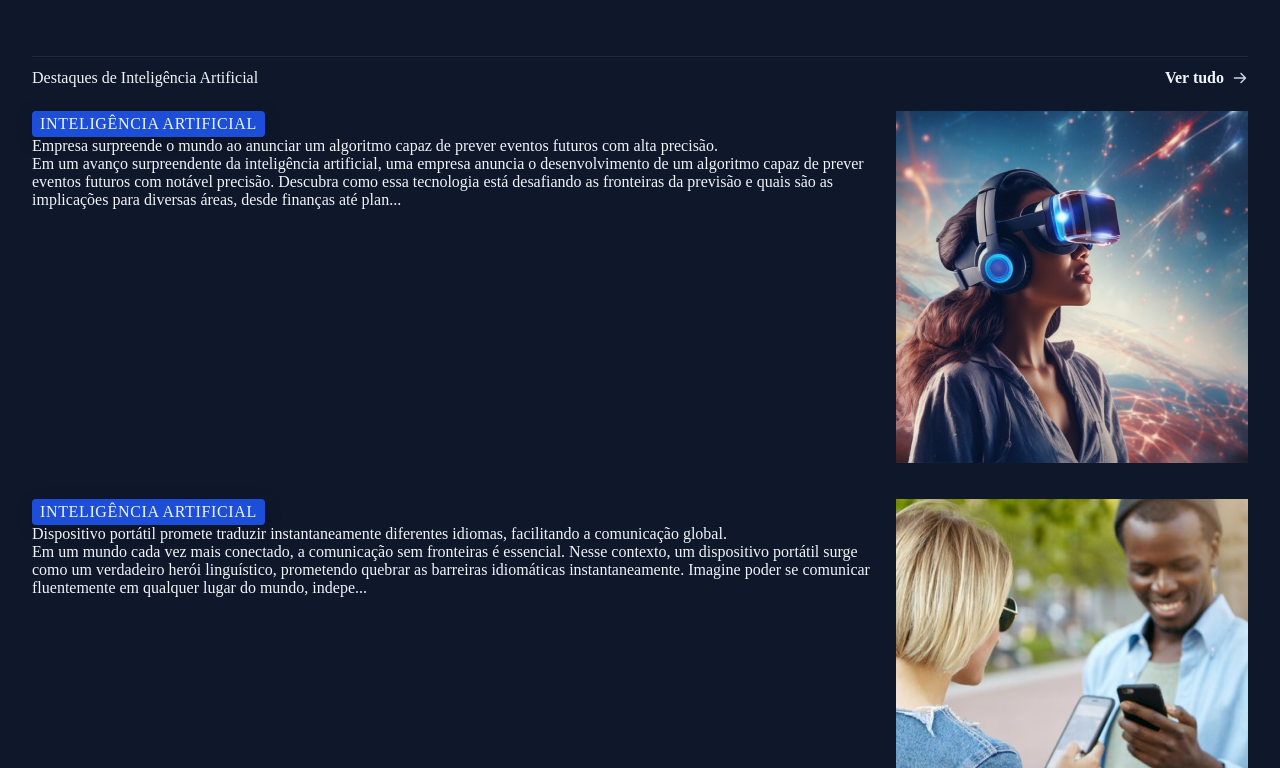
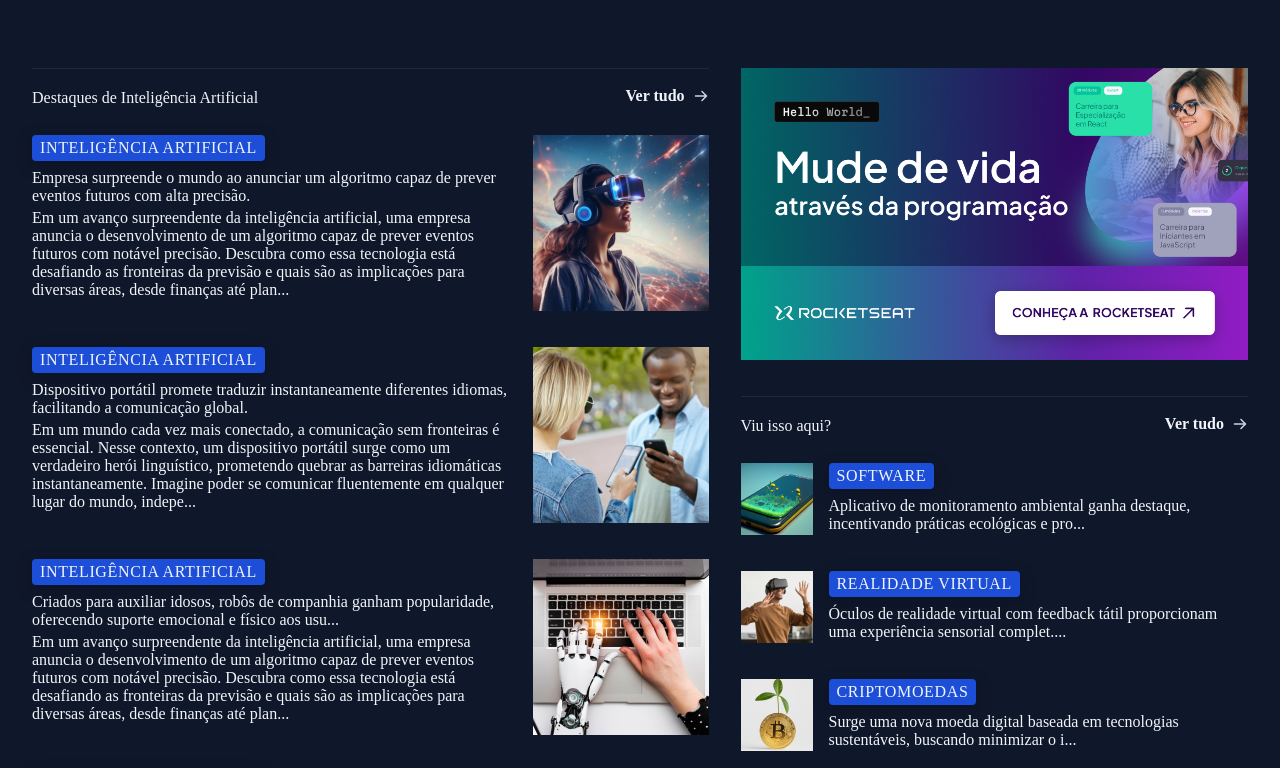
Before and after one commit to EduardoCosta76/fullstack-projeto-portal-de-noticias, a plain HTML site: page index.html in a window 1280 px wide. Shown: the part 980-1748 px from the top of the page. Drawn offline with Linux system fonts and the light colour scheme.

Commit message:
estilizando os ultimos cards

```diff
--- a/index.html
+++ b/index.html
@@ -185,7 +185,7 @@
             </div>
         </section>
 
-        <div>
+        <aside>
             <div id="ads">
                 <img src="assets/Ads.png" alt="">
             </div>
@@ -263,7 +263,7 @@
                     </article>
                 </div>
             </section>
-        </div>
+        </aside>
     </main>
 </body>
 
--- a/styles/global.css
+++ b/styles/global.css
@@ -50,8 +50,20 @@ img {
 }
 
 main {
-    margin-top: 40px;
-    gap: 80px;
+
+    margin-block: 40px;
+    row-gap: 80px;
+    column-gap: 32px;
+
+    grid-template-columns: 2fr 1.5fr;
+
+    grid-template-areas: "featured featured"
+    "weekly weekly"
+    "ai aside";
+
+
+
+
 }
 
 .content-tag {
--- a/styles/sections.css
+++ b/styles/sections.css
@@ -20,6 +20,7 @@ section header {
 }
 
 #featured {
+    grid-area: featured;
     img {
         height: 100%;
         object-fit: cover;
@@ -63,7 +64,7 @@ section header {
 
 #weekly {
 
-
+    grid-area: weekly;
 
     &>div {
         grid-template-columns: repeat(4, 292px);
@@ -87,3 +88,36 @@ section header {
         }
     }
 }
+
+#ai {
+    grid-area: ai;
+    img {
+        width: 176px;
+        aspect-ratio: 1/1;
+        object-fit: cover;
+    }
+}
+
+h3 {
+    margin-block: 8px 4px;
+}
+
+aside {
+    grid-area: aside;
+}
+
+#more {
+
+    margin-top: 32px;
+
+    h3 {
+        margin-top: 8px;
+    }
+    img {
+        width: 72px;
+        aspect-ratio: 1/1;
+        object-fit: cover;
+    }
+
+
+}
```
